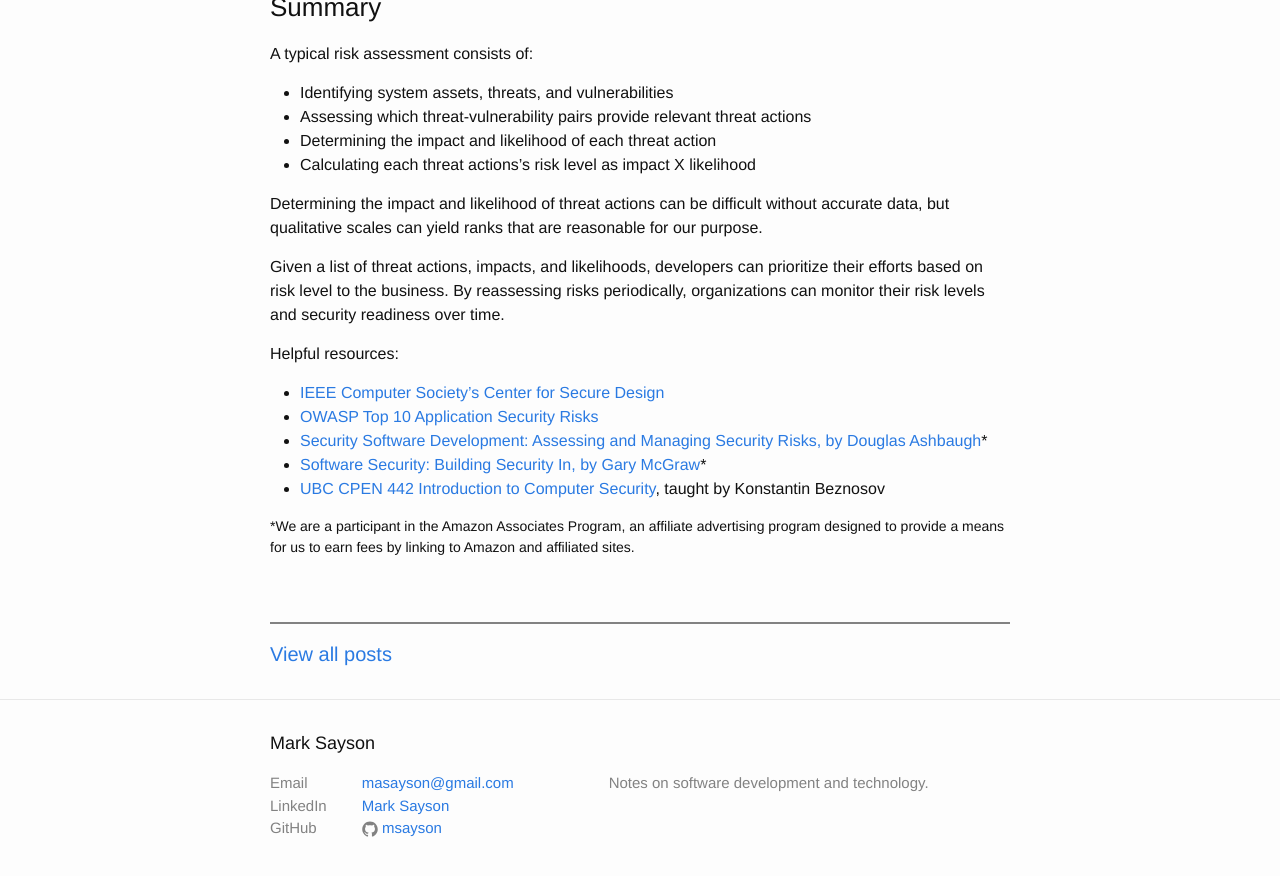
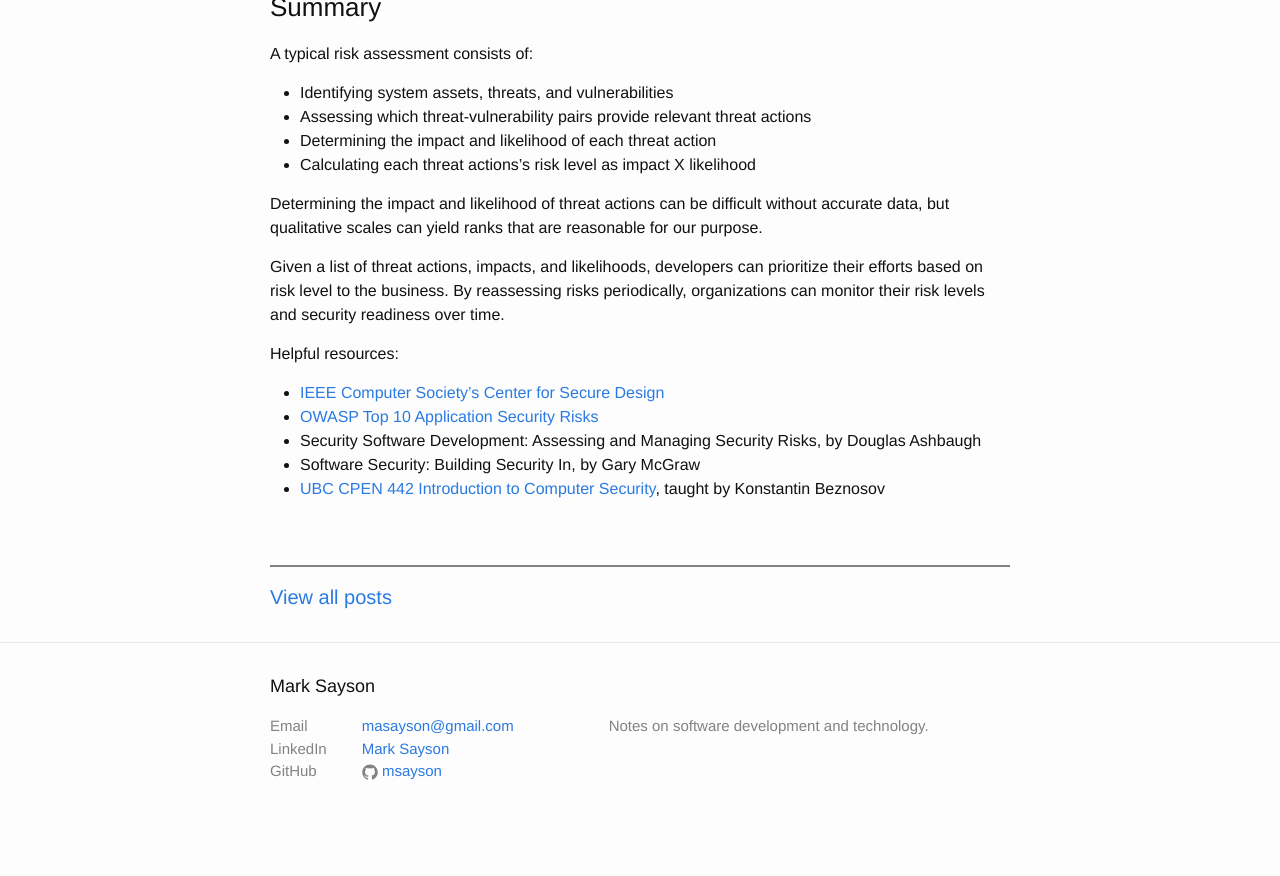
Before and after one commit to msayson/msayson.github.io, a Jekyll site: the page built from _posts/2017-06-24-whats-risk-management.markdown, in a window 1280 px wide and 900 px high, scrolled down 3817 px. Shown: the top 876 px of the window. Built offline with Jekyll 4.4.1, drawn with Linux system fonts in a browser that asks for light colours; after the commit the page ends 4660 px from its top, so only the background shows below that.

Commit message:
Removed affiliate links

```diff
--- a/_posts/2017-06-24-whats-risk-management.markdown
+++ b/_posts/2017-06-24-whats-risk-management.markdown
@@ -136,8 +136,6 @@ Helpful resources:
 
 * [IEEE Computer Society’s Center for Secure Design](https://cybersecurity.ieee.org/center-for-secure-design)
 * [OWASP Top 10 Application Security Risks](https://www.owasp.org/index.php/Category:OWASP_Top_Ten_Project)
-* <a target="_blank" href="https://www.amazon.com/gp/product/1420063804/ref=as_li_tl?ie=UTF8&tag=masblog0c-20&camp=1789&creative=9325&linkCode=as2&creativeASIN=1420063804&linkId=78d62188804e1a4ec318be21c11b2e06">Security Software Development: Assessing and Managing Security Risks, by Douglas Ashbaugh</a>\*
-* <a target="_blank" href="https://www.amazon.com/gp/product/0321356705/ref=as_li_tl?ie=UTF8&tag=masblog0c-20&camp=1789&creative=9325&linkCode=as2&creativeASIN=0321356705&linkId=41035ec6c1a8dab889475358b0afce38">Software Security: Building Security In, by Gary McGraw</a>\*
+* Security Software Development: Assessing and Managing Security Risks, by Douglas Ashbaugh
+* Software Security: Building Security In, by Gary McGraw
 * [UBC CPEN 442 Introduction to Computer Security](http://courses.ece.ubc.ca/cpen442/syllabus/index.html), taught by Konstantin Beznosov
-
-<p class="post-script">*We are a participant in the Amazon Associates Program, an affiliate advertising program designed to provide a means for us to earn fees by linking to Amazon and affiliated sites.</p>
```
